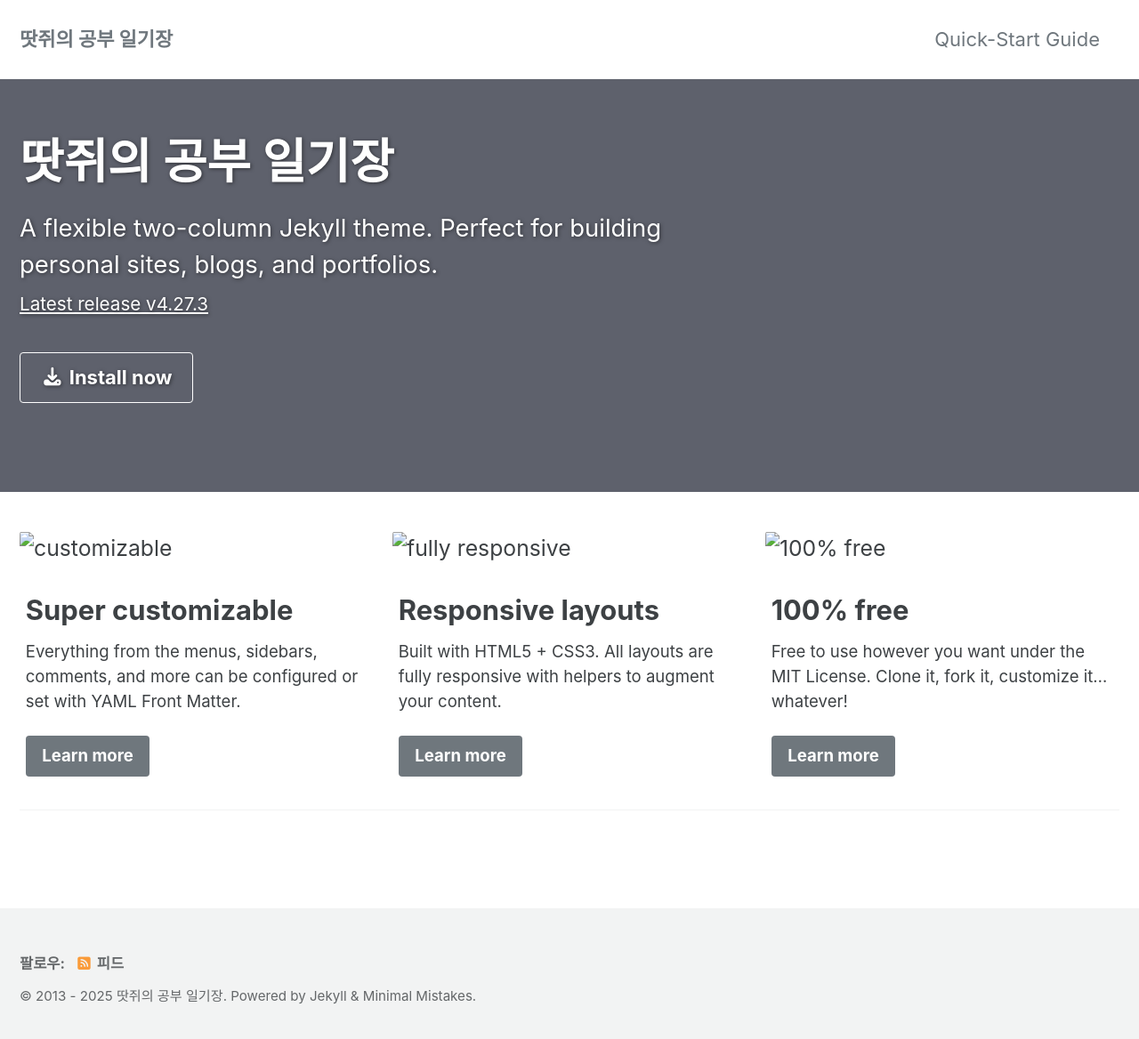
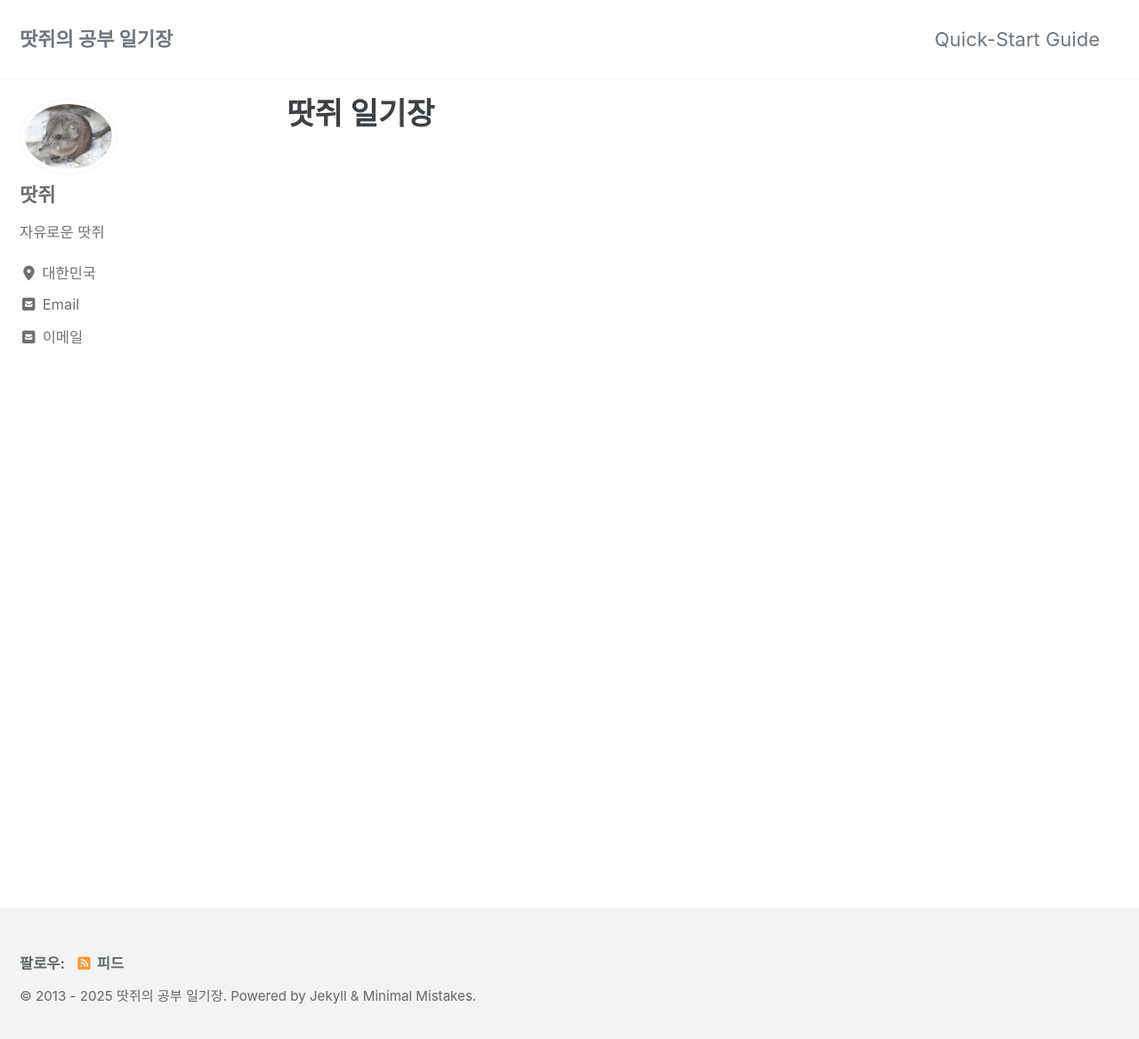
Before and after one commit to jaeseo0214/jaeseo0214.github.io, a Jekyll site: the page built from _pages/home.md, in a window 1280 px wide and 1176 px high. Shown: the top 1168 px of the window at 89% size. Built offline with Jekyll 4.4.1, drawn with Linux system fonts in a browser that asks for light colours; cached includes are drawn as plain includes.

Commit message:
Update home.md
update

```diff
--- a/_pages/home.md
+++ b/_pages/home.md
@@ -1,38 +1,6 @@
 ---
-layout: splash
 permalink: /
-hidden: true
-header:
-  overlay_color: "#5e616c"
-  overlay_image: /assets/images/mm-home-page-feature.jpg
-  actions:
-    - label: "<i class='fas fa-download'></i> Install now"
-      url: "/docs/quick-start-guide/"
-excerpt: >
-  A flexible two-column Jekyll theme. Perfect for building personal sites, blogs, and portfolios.<br />
-  <small><a href="https://github.com/mmistakes/minimal-mistakes/releases/tag/4.27.3">Latest release v4.27.3</a></small>
-feature_row:
-  - image_path: /assets/images/mm-customizable-feature.png
-    alt: "customizable"
-    title: "Super customizable"
-    excerpt: "Everything from the menus, sidebars, comments, and more can be configured or set with YAML Front Matter."
-    url: "/docs/configuration/"
-    btn_class: "btn--primary"
-    btn_label: "Learn more"
-  - image_path: /assets/images/mm-responsive-feature.png
-    alt: "fully responsive"
-    title: "Responsive layouts"
-    excerpt: "Built with HTML5 + CSS3. All layouts are fully responsive with helpers to augment your content."
-    url: "/docs/layouts/"
-    btn_class: "btn--primary"
-    btn_label: "Learn more"
-  - image_path: /assets/images/mm-free-feature.png
-    alt: "100% free"
-    title: "100% free"
-    excerpt: "Free to use however you want under the MIT License. Clone it, fork it, customize it... whatever!"
-    url: "/docs/license/"
-    btn_class: "btn--primary"
-    btn_label: "Learn more"
+title: "땃쥐 일기장"
+layout: single
+author_profile: true
 ---
-
-{% include feature_row %}
```
